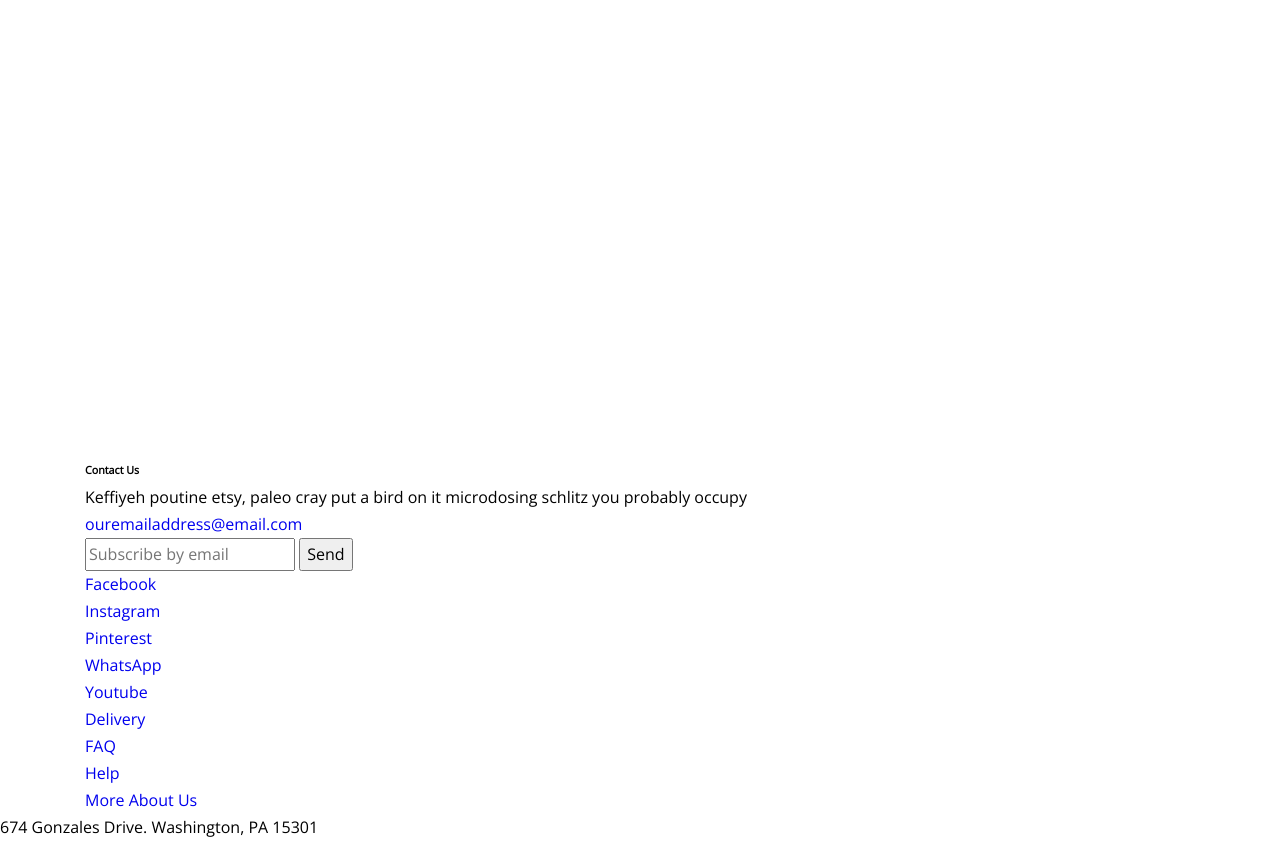
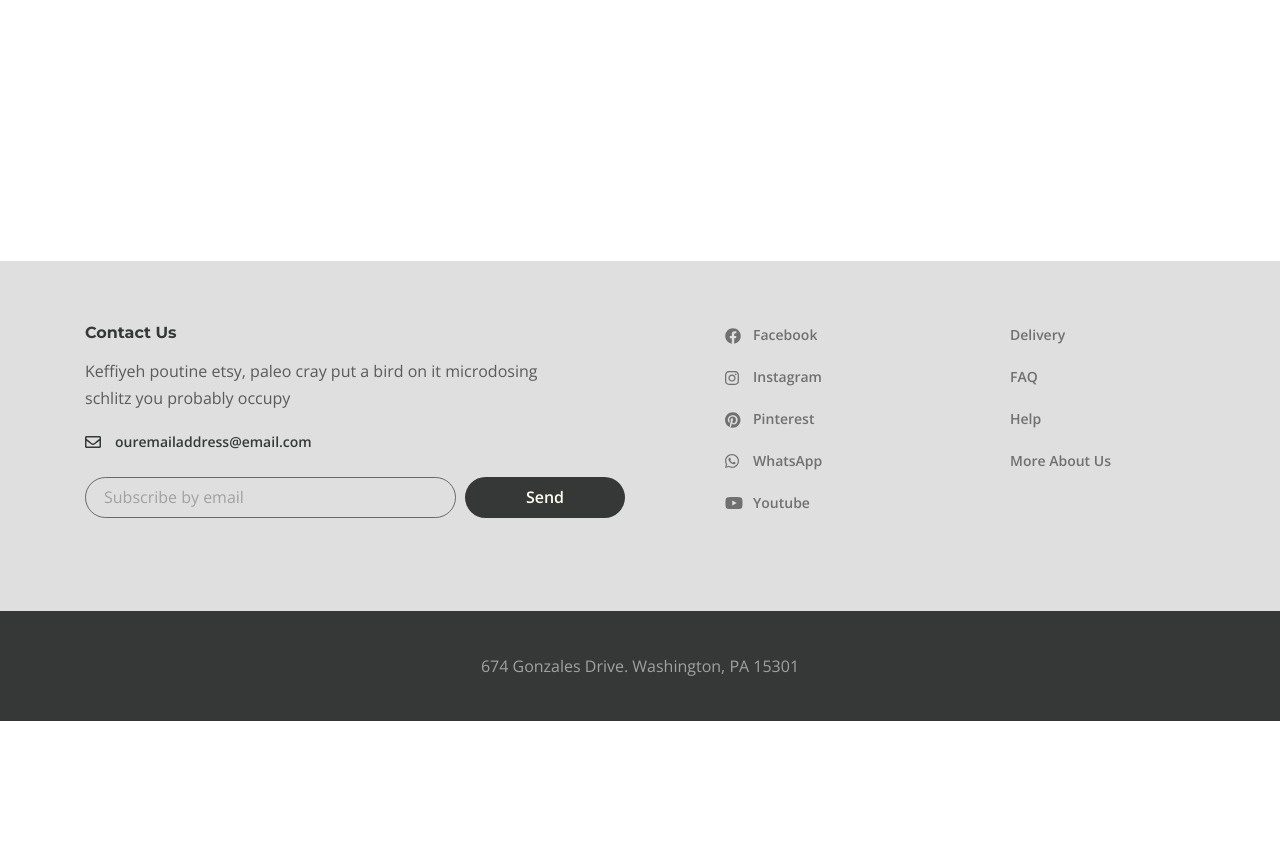
Before and after one commit to zwoniii/desire, a website: page app/index.html in a window 1280 px wide. Shown: the part 79-920 px from the top of the page. After the commit the page ends 800 px from the top, so only its background shows below. Drawn offline with nearby package versions, Linux system fonts and the light colour scheme.

Commit message:
footer css

```diff
--- a/app/index.html
+++ b/app/index.html
@@ -7,13 +7,14 @@
   <title>DESIRE</title>
   <link rel="preconnect" href="https://fonts.googleapis.com">
   <link rel="preconnect" href="https://fonts.gstatic.com" crossorigin>
-  <link href="https://fonts.googleapis.com/css2?family=Montserrat:wght@700&family=Open+Sans&display=swap"
+  <link href="https://fonts.googleapis.com/css2?family=Montserrat:wght@700&family=Open+Sans:wght@400;600&display=swap"
     rel="stylesheet">
   <link rel="stylesheet" href="css/style.min.css">
 </head>
 
 <body>
 
+  <div class="wrapper">
     <header class="header">
       <div class="container">
         <div class="header__inner">
@@ -46,8 +47,11 @@
         </div>
       </div>
     </header>
-  <div class="wrapper">
-    <main class="main"></main>
+
+    <main class="main">
+
+    </main>
+
     <footer class="footer">
       <div class="footer__content">
         <div class="container">
@@ -65,19 +69,20 @@
             </div>
             <ul class="footer__social">
               <li class="footer__social-item">
-                <a class="footer__social-link" href="#">Facebook</a>
+                <a class="footer__social-link footer__social-link--facebook" href="#">Facebook</a>
               </li>
               <li class="footer__social-item">
-                <a class="footer__social-link" href="#">Instagram</a>
+                <a class="footer__social-link footer__social-link--instagram" href="#">Instagram</a>
               </li>
               <li class="footer__social-item">
-                <a class="footer__social-link" href="#">Pinterest</a>
+                <a class="footer__social-link footer__social-link--pinterest" href="#">Pinterest</a>
               </li>
               <li class="footer__social-item">
-                <a class="footer__social-link" href="#">WhatsApp</a>
+                <a class="footer__social-link footer__social-link--whatsapp" href="#">WhatsApp</a>
               </li>
               <li class="footer__social-item">
-                <a class="footer__social-link" href="#">Youtube</a>
+                <a class="footer__social-link
+                footer__social-link--youtube" href="#">Youtube</a>
               </li>
             </ul>
             <nav class="footer__menu">
@@ -100,11 +105,12 @@
         </div>
       </div>
       <div class="footer__copyright">
-        674 Gonzales Drive.   Washington, PA 15301
+        <div class="container">
+          <p>674 Gonzales Drive. Washington, PA 15301</p>
+        </div>
       </div>
     </footer>
   </div>
-
 
 
   <script src="js/main.min.js"></script>
--- a/app/scss/_global.scss
+++ b/app/scss/_global.scss
@@ -8,6 +8,7 @@ body {
 	font-size: 16px;
 	line-height: 27px;
 	font-weight: 400;
+	color: $default;
 }
 
 
--- a/app/scss/_reset.scss
+++ b/app/scss/_reset.scss
@@ -30,6 +30,7 @@ blockquote,
 dl,
 dd {
   margin: 0;
+  font-size: inherit;
 }
 
 ul[class] {
--- a/app/scss/_vars.scss
+++ b/app/scss/_vars.scss
@@ -1,3 +1,6 @@
+$title: #363838;
+$default: #5A5A5A;
+
 %title-font {
     font-family: 'Montserrat', sans-serif;
     font-weight: 700;
--- a/app/scss/style.scss
+++ b/app/scss/style.scss
@@ -39,3 +39,133 @@
 .logo {
     margin: 0 auto;
 }
+
+.footer {
+    &__content {
+        background: #DFDFDF;
+        padding: 60px 0 80px;
+    }
+    &__inner {
+        display: flex;
+        justify-content: space-between;
+    }
+    &__info {
+        width: 540px;
+    }
+    &__info-title {
+        color: $title;
+        @extend %title-font;
+        margin-bottom: 14px;
+        line-height: 23px;
+    }
+    &__info-text {
+        margin-bottom: 16px;
+        max-width: 475px;
+    }
+    &__info-email {
+        font-weight: 600;
+        font-size: 14px;
+        color: $title;
+        margin-bottom: 22px;
+        padding-left: 30px;
+        display: inline-block;
+        position: relative;
+        &::before {
+            content: '';
+            position: absolute;
+            background-image: url(../images/email.svg);
+            top: 8px;
+            left: 0;
+            width: 16px;
+            height: 12px;
+        }
+    }
+    &__form {
+        display: flex;
+    }
+    &__form-input {
+        padding: 6px 10px 6px 18px;
+        border-radius: 21px;
+        background-color: transparent;
+        border: 1px solid rgba($title, .7);
+        width: 100%;
+        &::placeholder {
+            font-family: 'Open Sans', sans-serif;
+            font-size: 16px;
+            font-weight: 400;
+            line-height: 27px;
+            color: #A1A1A1;
+        }
+    }
+    &__form-button {
+        background-color: $title;
+        border: none;
+        border-radius: 21px;
+        color: #fffff0;
+        font-weight: 600;
+        padding: 6px 12px;
+        min-width: 160px;
+        margin-left: 9px;
+        cursor: pointer;
+    }
+    &__social {
+        width: 125px;
+        margin-right: auto;
+        margin-left: 100px;
+    }
+    &__social-link {
+        padding-left: 28px;
+        position: relative;
+        &::before {
+            content: '';
+            position: absolute;
+            top: 3px;
+            left: 0;
+            width: 16px;
+            height: 16px;
+        }
+    }
+    &__social-link--facebook::before {
+        background-image: url(../images/facebook.svg);
+    }
+    &__social-link--instagram::before {
+        background-image: url(../images/instagram.svg);
+        width: 14px;
+        height: 14px;
+        top: 4px;
+    }
+    &__social-link--pinterest::before {
+        background-image: url(../images/pinterest.svg);
+    }
+    &__social-link--whatsapp::before {
+        background-image: url(../images/whatsapp.svg);
+        width: 14px;
+        height: 14px;
+    }
+    &__social-link--youtube::before {
+        background-image: url(../images/youtube.svg);
+        width: 18px;
+        height: 12px;
+        top: 4px;
+    }
+    &__social-item,
+    &__menu-item {
+        margin-bottom: 15px;
+        font-weight: 600;
+        font-size: 14px;
+    }
+    &__social-link,
+    &__menu-link {
+        color: #707070;
+    }
+    &__menu {
+        margin-right: 60px;
+        width: 125px;
+    }
+    &__copyright {
+        background-color: $title;
+        color: #A1A1A1;
+        text-align: center;
+        padding: 42px 0 41px;
+    }
+}
```
Also changed, not shown: app/css/style.min.css, app/images/email.svg (added), app/images/facebook.svg (added), app/images/instagram.svg (added), app/images/pinterest.svg (added), app/images/whatsapp.svg (added), app/images/youtube.svg (added). Lines whose indentation alone changed are shown as unchanged.
